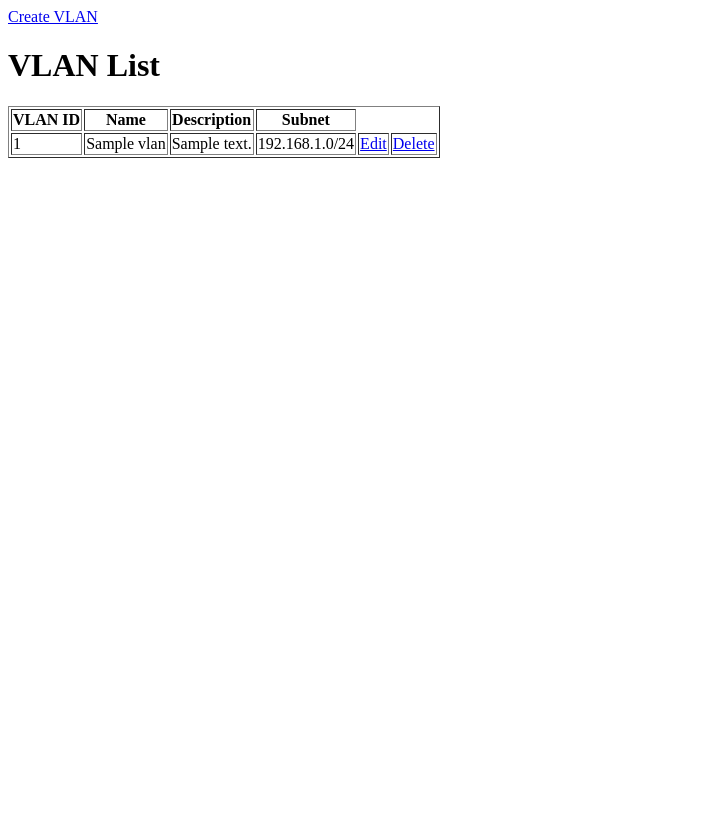
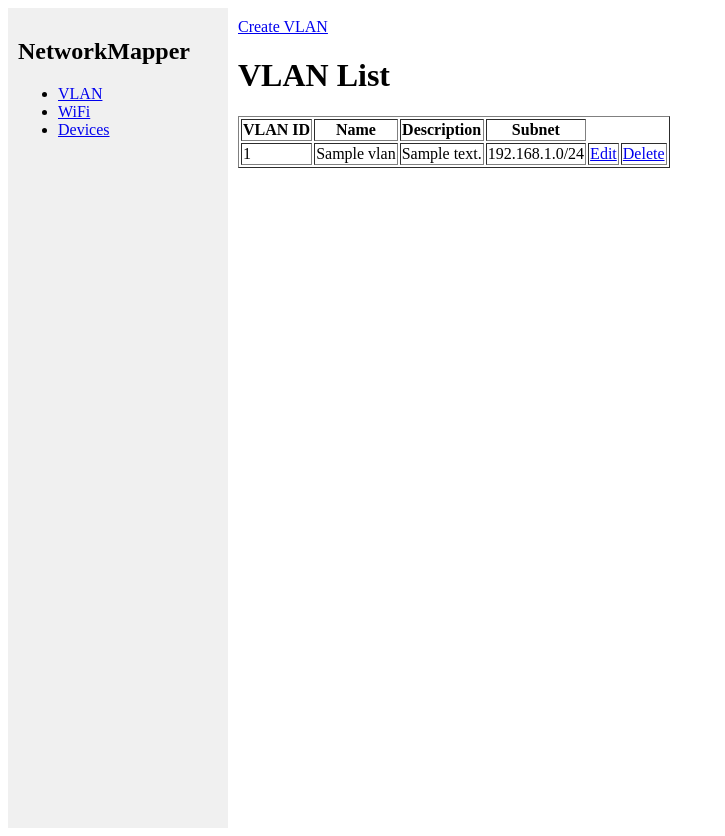
Before and after one commit to ben-burwood/HomeDB, a Django app: page /ip/vlan in a window 1280 px wide. Shown: the whole page, without its empty margins (0-725 px from the left). Before the commit the page ends 158 px from the top, so only its background shows below. Run offline with Django 5.2, Linux system fonts and the light colour scheme; tables that the repository leaves empty hold one stand-in row (values such as "Sample post").

Commit message:
Sidebar for Master Page Template

```diff
--- a/NetworkMapper/ip/templates/base/master.html
+++ b/NetworkMapper/ip/templates/base/master.html
@@ -1,14 +1,29 @@
 <!DOCTYPE html>
 <html lang="en">
-<head>
-    <meta charset="UTF-8">
-    <meta name="viewport" content="width=device-width, initial-scale=1.0">
-  <title>{% block title %}{% endblock %}</title>
-</head>
-<body>
 
-{% block content %}
-{% endblock %}
+    <head>
+        <meta charset="UTF-8">
+        <meta name="viewport" content="width=device-width, initial-scale=1.0">
+        <title>{% block title %}{% endblock %}</title>
+    </head>
 
-</body>
+    <body>
+        {% include 'base/sidebar.html' %}
+        <div id="content">
+            {% block content %}{% endblock %}
+        </div>
+    </body>
+
 </html>
+
+
+<style>
+    body {
+        display: flex;
+    }
+
+    #content {
+        flex-grow: 1;
+        padding: 10px;
+    }
+</style>
--- /dev/null
+++ b/NetworkMapper/ip/templates/base/sidebar.html
@@ -0,0 +1,17 @@
+<div id="sidebar">
+    <h2>NetworkMapper</h2>
+    <ul>
+        <li><a href="{% url 'vlan.index' %}">VLAN</a></li>
+        <li><a href="{% url 'wifi.index' %}">WiFi</a></li>
+        <li><a href="{% url 'device.index' %}">Devices</a></li>
+    </ul>
+</div>
+
+<style>
+    #sidebar {
+        width: 200px;
+        height: 100vh;
+        background-color: #f0f0f0;
+        padding: 10px;
+    }
+</style>
```
